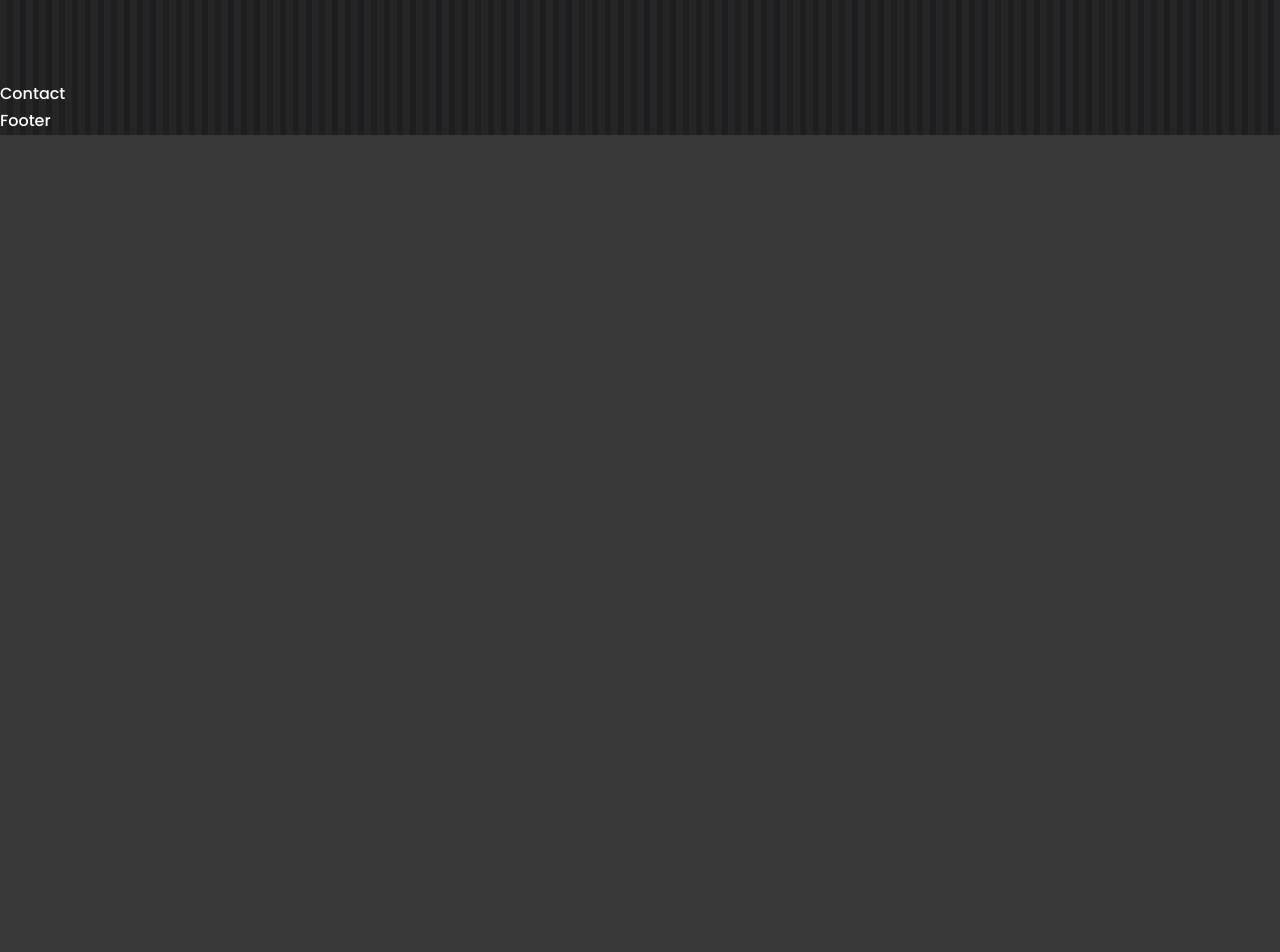
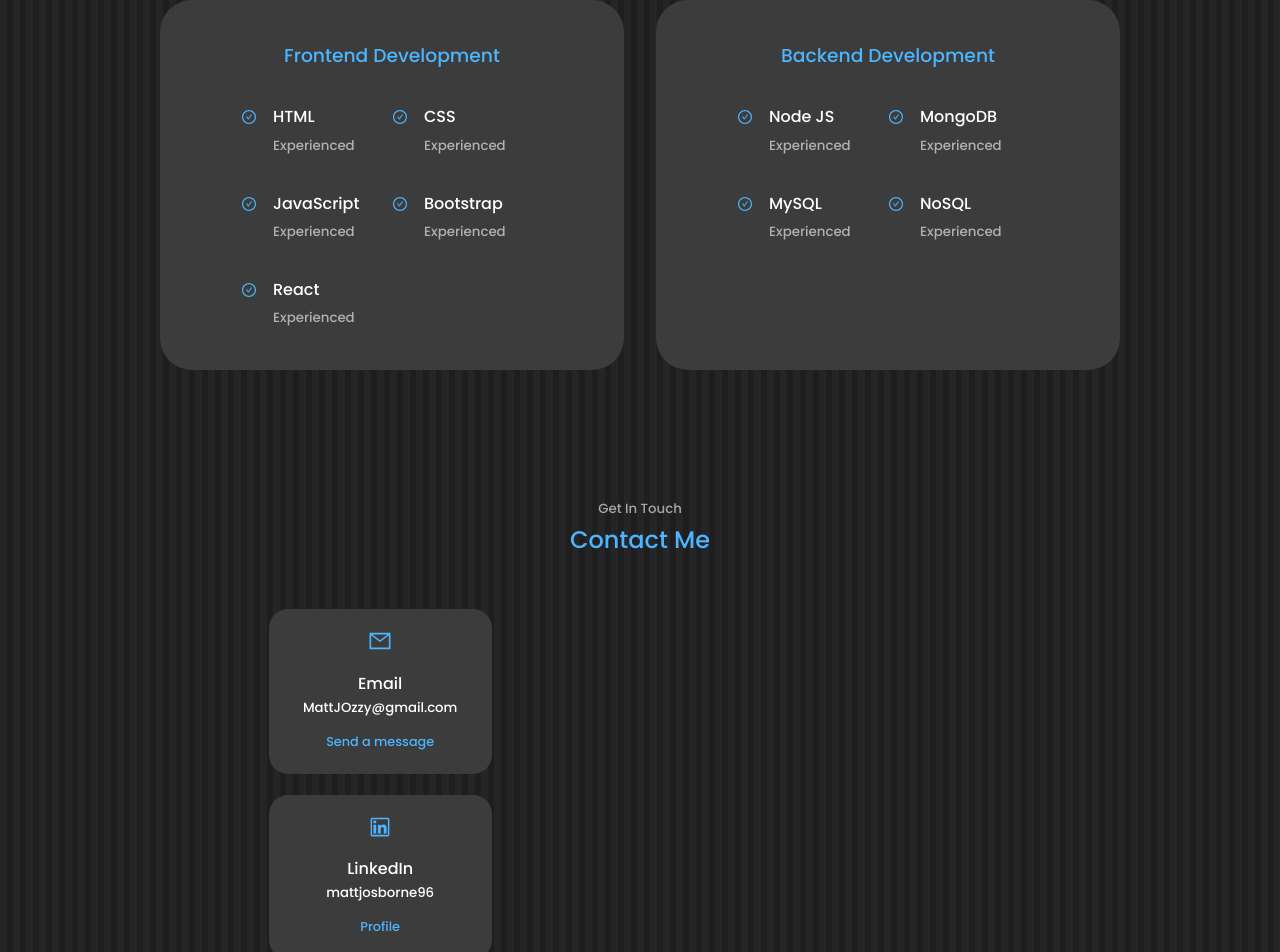
Before and after one commit to MattOz/React-Portfolio, a React (Create React App) app: page / in a window 1280 px wide. Shown: the part 2158-3110 px from the top of the page. Before the commit the page ends 2293 px from the top, so only its background shows below. Built offline with nearby package versions, Linux system fonts and the light colour scheme.

Commit message:
worked on resume and contact components

```diff
--- a/package.json
+++ b/package.json
@@ -6,6 +6,7 @@
     "@testing-library/jest-dom": "^5.16.5",
     "@testing-library/react": "^13.4.0",
     "@testing-library/user-event": "^13.5.0",
+    "emailjs-com": "^3.2.0",
     "react": "^18.2.0",
     "react-dom": "^18.2.0",
     "react-icons": "^4.8.0",
--- a/src/components/contact/Contact.jsx
+++ b/src/components/contact/Contact.jsx
@@ -1,9 +1,58 @@
 import React from 'react'
 import './contact.css'
+import { AiOutlineMail } from 'react-icons/ai'
+import { AiOutlineLinkedin } from 'react-icons/ai'
+import { AiOutlinePhone } from 'react-icons/ai'
+// import { useRef } from 'react'
+// import emailjs from '@emailjs-com'
 
 const Contact = () => {
+  // const form = useRef();
+  // const sendEmail = (e) => {
+  //   e.preventDefault();
+
+  //   emailjs.sendForm('service_plc16g7', 'template_m8emsxk', form.current, '0fTH_K6hHYolqfvaG')
+  //     .then((result) => {
+  //         console.log(result.text);
+  //     }, (error) => {
+  //         console.log(error.text);
+  //     });
   return (
-    <section id='contact'>Contact</section>
+    <section id='contact'>
+      <h5>Get In Touch</h5>
+      <h2>Contact Me</h2>
+
+      <div className='container contact_container'>
+        <div className='contact_options'>
+          <article className='contact_option'>
+            <AiOutlineMail className='contact_option-icon' />
+            <h4>Email</h4>
+            <h5>MattJOzzy@gmail.com</h5>
+            <a href='mailto:mattjozzy@gmail.com' target='_blank'>Send a message</a>
+          </article>
+          <article className='contact_option'>
+            <AiOutlineLinkedin className='contact_option-icon' />
+            <h4>LinkedIn</h4>
+            <h5>mattjosborne96</h5>
+            <a href='https://www.linkedin.com/in/mattjosborne96/' target='_blank'>Profile</a>
+          </article>
+          <article className='contact_option'>
+            <AiOutlinePhone className='contact_option-icon' />
+            <h4>Phone</h4>
+            <h5>312-468-4711</h5>
+            <a href='https://api.whatsapp.com/send?phone=13124684711' target='_blank'>Call me</a>
+          </article>
+        </div>
+
+        {/* <form ref={form} onSubmit={sendEmail}>
+          <input type='text' name='name' placeholder='Your Name' required />
+          <input type='email' name='email' placeholder='Your Email' required />
+          <textarea name='message' rows='7' placeholder='Your Message' required />
+          <button type='submit' className='btn btn-primary'>Send Message</button>
+        </form> */}
+
+      </div>
+    </section>
   )
 }
 
--- a/src/components/contact/contact.css
+++ b/src/components/contact/contact.css
@@ -0,0 +1,70 @@
+.container.contact_container {
+    width: 58%;
+    display: grid;
+    grid-template-columns: 30% 58%;
+    gap: 12%;
+}
+
+.contact_options {
+    display: flex;
+    flex-direction: column;
+    gap: 1.3rem;
+}
+
+.contact_option {
+    background: var(--color-bg-variant);
+    padding: 1.2rem;
+    border-radius: 1.2rem;
+    text-align: center;
+    border: 1px solid transparent;
+    transition: var(--transition);
+}
+
+.contact_option:hover {
+    background: rgb(79, 79, 79);
+    ;
+    border-color: var(--color-primary-variant);
+}
+
+.contact_option-icon {
+    font-size: 1.5rem;
+    margin-bottom: 0.5rem;
+    color: var(--color-primary);
+}
+
+.contact_option a {
+    margin-top: 0.7rem;
+    display: inline-block;
+    font-size: 0.8rem;
+}
+
+form {
+    display: flex;
+    flex-direction: column;
+    gap: 1.2rem;
+}
+
+input,
+textarea {
+    width: 100%;
+    padding: 1.5rem;
+    background: transparent;
+    border: 2px solid var(--color-primary-variant);
+    resize: none;
+    color: var(--color-white)
+}
+
+/* Media Queries - Medium */
+@media screen and (max-width: 1024px) {
+    .container.contact_container {
+        grid-template-columns: 1fr;
+        gap: 2rem;
+    }
+}
+
+/* Media Queries - Small */
+@media screen and (max-width: 600px) {
+    .container.contact_container {
+        width: var(--container-width-sm);
+    }
+}
--- a/src/components/resume/Resume.jsx
+++ b/src/components/resume/Resume.jsx
@@ -1,5 +1,6 @@
 import React from 'react'
 import './resume.css'
+import { AiOutlineCheckCircle } from 'react-icons/ai'
 
 const Resume = () => {
   return (
@@ -11,11 +12,78 @@
       <div className='container experience_container'>
 
         <div className='experience_frontend'>
-
+          <h3> Frontend Development</h3>
+          <div className='experience_content'>
+            <article className='experience_details'>
+            <AiOutlineCheckCircle className='experience_details-icon'/>
+              <div>
+                <h4>HTML</h4>
+                <small className='text-light'>Experienced</small>
+              </div>
+            </article>
+            <article className='experience_details'>
+            <AiOutlineCheckCircle className='experience_details-icon'/>
+              <div>
+                <h4>CSS</h4>
+                <small className='text-light'>Experienced</small>
+              </div>
+            </article>
+            <article className='experience_details'>
+            <AiOutlineCheckCircle className='experience_details-icon'/>
+              <div>
+                <h4>JavaScript</h4>
+                <small className='text-light'>Experienced</small>
+              </div>
+            </article>
+            <article className='experience_details'>
+            <AiOutlineCheckCircle className='experience_details-icon'/>
+              <div>
+                <h4>Bootstrap</h4>
+                <small className='text-light'>Experienced</small>
+              </div>
+            </article>
+            <article className='experience_details'>
+            <AiOutlineCheckCircle className='experience_details-icon'/>
+              <div>
+                <h4>React</h4>
+                <small className='text-light'>Experienced</small>
+              </div>
+            </article>
+          </div>
         </div>
 
-        <div className='experience_backend'>
-
+        <div className='experience_frontend'>
+          <h3> Backend Development</h3>
+          <div className='experience_content'>
+            <article className='experience_details'>
+            <AiOutlineCheckCircle className='experience_details-icon'/>
+              <div>
+                <h4>Node JS</h4>
+                <small className='text-light'>Experienced</small>
+              </div>
+            </article>
+            <article className='experience_details'>
+              <AiOutlineCheckCircle className='experience_details-icon'/>
+              <div>
+                <h4>MongoDB</h4>
+                <small className='text-light'>Experienced</small>
+              </div>
+            </article>
+            <article className='experience_details'>
+            <AiOutlineCheckCircle className='experience_details-icon'/>
+              <div>
+                <h4>MySQL</h4>
+                <small className='text-light'>Experienced</small>
+              </div>
+            </article>
+            <article className='experience_details'>
+            <AiOutlineCheckCircle className='experience_details-icon'/>
+              <div>
+                <h4>NoSQL</h4>
+                <small className='text-light'>Experienced</small>
+              </div>
+            </article>
+          </div>
         </div>
 
       </div>
--- a/src/components/resume/resume.css
+++ b/src/components/resume/resume.css
@@ -0,0 +1,65 @@
+.experience_container {
+    display: grid;
+    grid-template-columns: 1fr 1fr;
+    gap: 2rem;
+}
+
+.experience_container > div {
+    background: var(--color-bg-variant);
+    padding: 2.4rem 5rem;
+    border-radius: 2rem;
+    border: 1px solid transparent;
+}
+
+.experience_container > div:hover {
+    border-color: var(--color-primary-variant);
+    background: rgb(79, 79, 79);
+    cursor: default;
+    transition: var(--transition);
+}
+
+.experience_container > div h3 {
+    text-align: center;
+    margin-bottom: 2rem;
+    color: var(--color-primary);
+}
+
+.experience_content {
+    display: grid;
+    grid-template-columns: 1fr 1fr;
+    row-gap: 2rem;
+}
+
+.experience_details {
+    display: flex;
+    gap: 1rem;
+}
+
+.experience_details-icon {
+    margin-top: 6px;
+    color: var(--color-primary);
+}
+
+/* Media Queries - Medium */
+@media screen and (max-width: 1024px) {
+.experience_container {
+    grid-template-columns: 1fr;
+}
+
+.experience_container > div {
+    width: 80%;
+    padding: 2rem;
+    margin: 0 auto;;
+}
+}
+
+/* Media Queries - Small */
+@media screen and (max-width: 600px) {
+.experience_container {
+    gap: 1rem;
+}
+.experience_container > div {
+    width: 100%;
+    padding: 2rem 1rem;
+}
+}
--- a/src/index.css
+++ b/src/index.css
@@ -22,7 +22,7 @@
     --container-width-md: 86%;
     --container-width-sm: 90%;
 
-    --transition: all 400ms ease;
+    --transition: all 600ms ease;
 }
 
 html {
```
Also changed, not shown: 1 other file (tests, documents, lock files or other folders).
